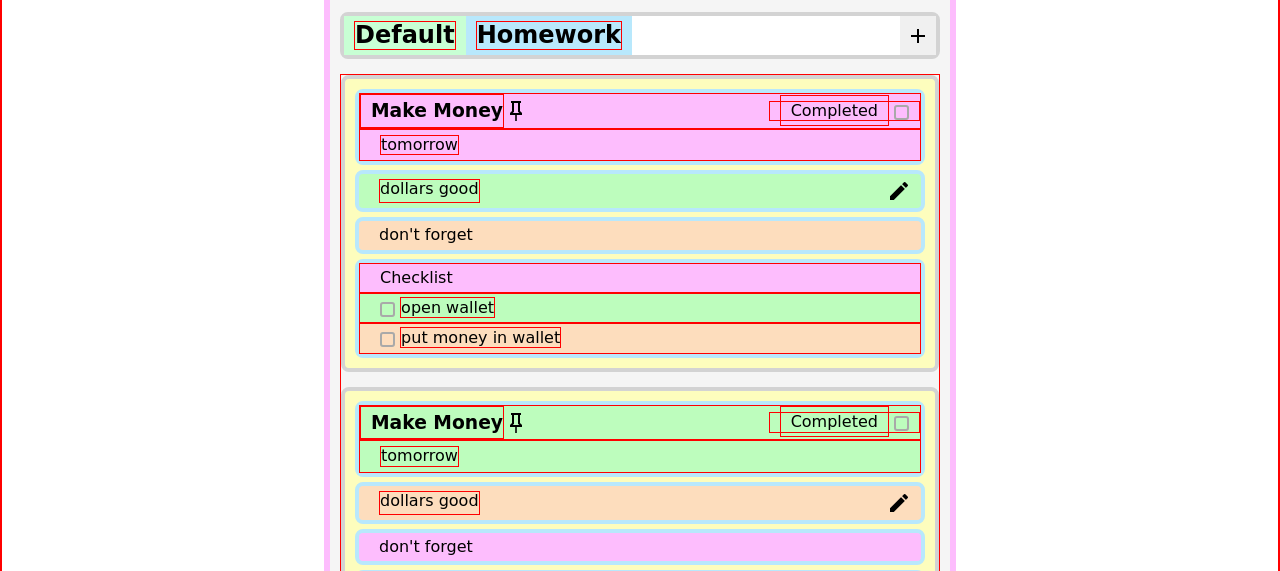
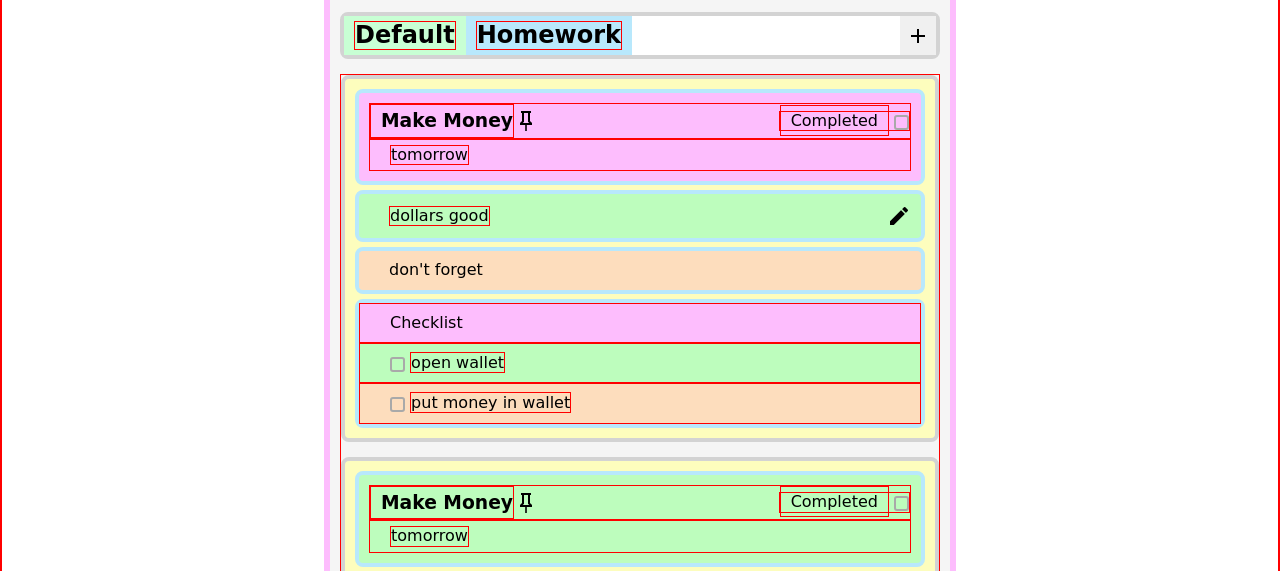
Before and after one commit to thebrianwong/odin-todo-list, a plain HTML site: page index.html in a window 1280 px wide. Shown: the part 156-727 px from the top of the page. Drawn offline with Linux system fonts and the light colour scheme; a web font is replaced by a local one.

Commit message:
Adjust spacing of task contents and add word wrap

```diff
--- a/styles.css
+++ b/styles.css
@@ -1,6 +1,7 @@
 * {
     border: solid 1px red;
     font-family: 'Gamja Flower', cursive;
+    word-break: break-all;
 }
 
 h1,
@@ -144,6 +145,7 @@ button:focus-visible {
 .to-do-task-overview {
     display: flex;
     flex-direction: column;
+    padding: 10px;
 }
 
 .to-do-task-overview-top {
@@ -167,7 +169,6 @@ button:focus-visible {
 
 .to-do-complete {
     margin-left: auto;
-    padding: 0 10px;
 }
 
 .to-do-complete-label {
@@ -194,10 +195,17 @@ input[type="checkbox"]:checked {
 .to-do-description,
 .to-do-notes {
     display: flex;
-    padding: 5px 10px 5px 20px;
+    align-items: center;
+    padding: 10px 10px 10px 30px;
+}
+
+.to-do-description p,
+.to-do-notes p {
+    margin-right: 15px;
 }
 
 .edit-description {
+    align-self: flex-start;
     margin-left: auto;
     padding: 0;
     height: 24px;
@@ -249,5 +257,5 @@ input[type="checkbox"]:checked {
 }
 
 .task-checklist > * {
-    padding: 5px 20px;
+    padding: 10px 30px;
 }
```
